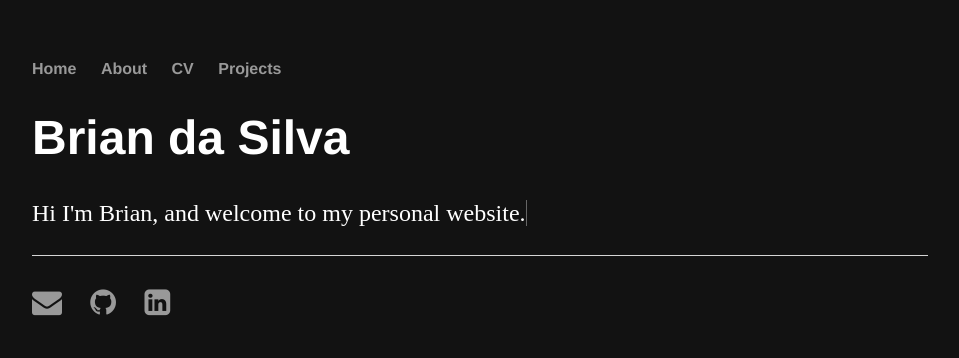
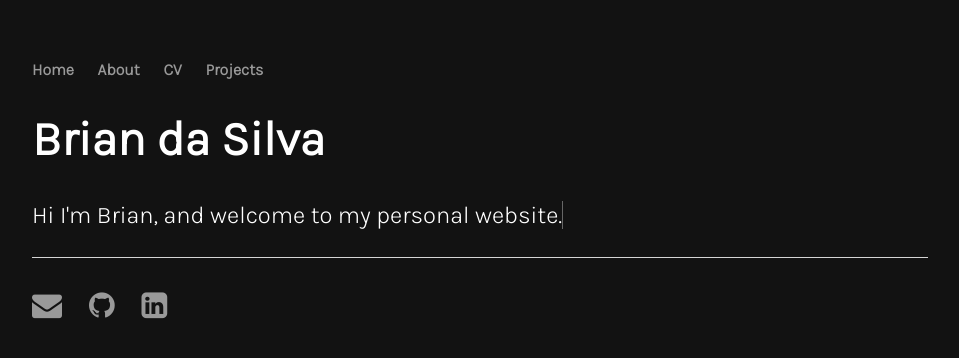
Before and after one commit to br1317/br1317.github.io, a Jekyll site: the page built from index.html, in a window 1280 px wide. Shown: the top 358 px of the page, without its empty margins (160-1119 px from the left). Built offline with Jekyll 4.4.1, drawn with Linux system fonts in a browser that asks for light colours.

Commit message:
Update font

```diff
--- a/css/main.css
+++ b/css/main.css
@@ -4,7 +4,7 @@ body {
     background-color: #121212;
 }
 nav ul, footer ul {
-    font-family:'Helvetica', 'Arial', 'Sans-Serif';
+    font-family: 'Karla', sans-serif;
     padding: 0px;
     list-style: none;
     font-weight: bold;
@@ -26,10 +26,11 @@ a:hover {
 
 h1 {
     font-size: 3em;
-    font-family:'Helvetica', 'Arial', 'Sans-Serif';
+    font-family: 'Karla', sans-serif;
     color: white;
 }
 p {
+    font-family: 'Karla', sans-serif;
     font-size: 1.5em;
     line-height: 1.4em;
     color: white;
```
